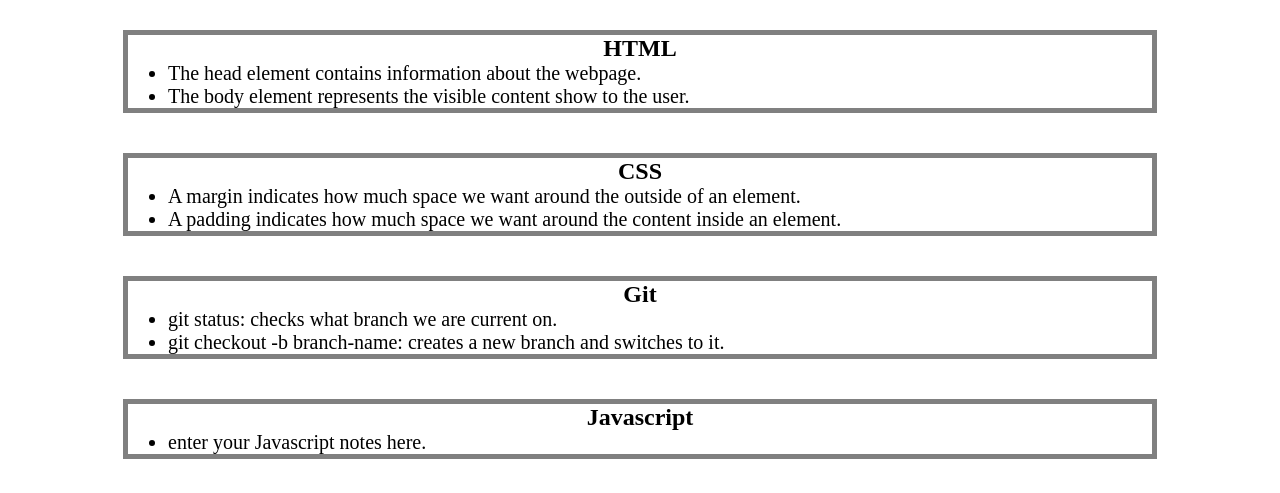
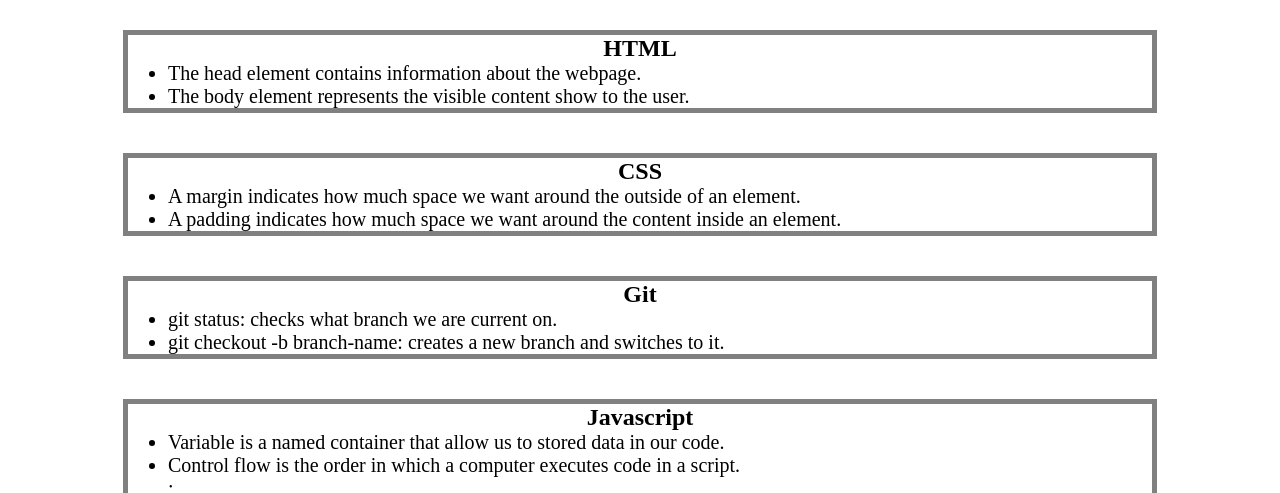
Before and after one commit to chungchau92/prework-study-guide, a plain HTML site: page index.html in a window 1280 px wide. Shown: the part 130-623 px from the top of the page. Drawn offline with Linux system fonts and the light colour scheme.

Commit message:
add function to Js

```diff
--- a/assets/script.js
+++ b/assets/script.js
@@ -1,23 +1,28 @@
 var topics =['HTML', 'CSS', 'Git', 'JavaScript'];
-for(var x=0; x <topics.length; x++){
+var randomTopics = topics[(Math.floor(Math.random() * topics.length))];
+
+
+function listTopics(){
+    for(var x=0; x <topics.length; x++){
     console.log(topics[x])
+    }
 }
 
-// var topic ='HTML';
+function selectTopic(){
+    if(randomTopics === 'HTML' ){
+        console.log('Let study HTML');
+    }else if(randomTopics === 'CSS'){
+        console.log('Let study CSS');
+    }else if(randomTopics === 'Git'){
+        console.log('Let study Git');
+    }else if(randomTopics === 'JavaScript' ){
+        console.log('Let study JavaScript');
+    }else{
+        console.log("Let try again");
+    }
 
-// if(topic === 'HTML' ){
-//     console.log('Let study HTML');
-// }else if(topic === 'CSS'){
-//     console.log('Let study CSS');
-// }else if(topic === 'Git'){
-//     console.log('Let study Git');
-// }else if(topic === 'JavaScript' ){
-//     console.log('Let study JavaScript');
-// }else{
-//     console.log("Let try again");
-// }
-
-// var shapes =['triangle','square','pentagon','circle'];
-// for(var x=0; x < shapes.length;x++){
-//     console.log(shapes[x]);
-// }
+}
+console.log('Here are the topics we leraned through Prework');
+listTopics();
+console.log('which topic should we study first ');
+selectTopic();
--- a/index.html
+++ b/index.html
@@ -42,7 +42,8 @@
       <section class="card" id="javascript-section">
         <h2>Javascript</h2>
         <ul>
-          <li>enter your Javascript notes here.</li>
+          <li>Variable is a named container that allow us to stored data in our code.</li>
+          <li>Control flow is the order in which a computer executes code in a script.</li>;
         </ul>
       </section>
     </main>
```
